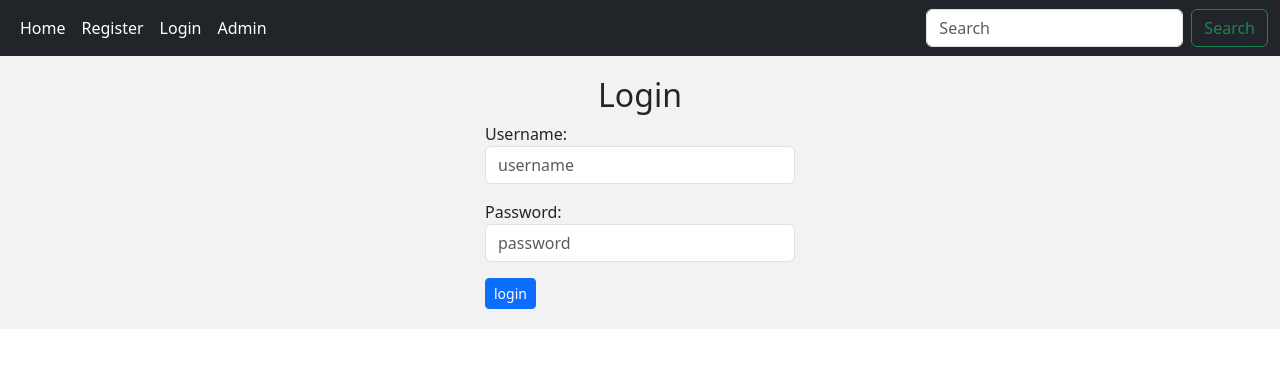
After one commit to Ebrahimakbari/SocialNetwork-Django, a Django app: page /accounts/login/ in a window 1280 px wide. The commit adds this page. Shown: the top 368 px of the page. Run offline with Django 5.2, Linux system fonts and the light colour scheme.

Commit message:
login logout

```diff
--- a/accounts/forms.py
+++ b/accounts/forms.py
@@ -1,5 +1,6 @@
 from typing import Any
 from django import forms
+from django.core.exceptions import ValidationError
 from django.contrib.auth.models import User
 
 
@@ -25,30 +26,43 @@ class UserRegistrationForm(forms.Form):
                                 'placeholder':'confirm password'
                                 }))
 
-    # def clean_password2(self):
-    #     password1 = self.cleaned_data['password1']
-    #     password2 = self.cleaned_data['password2']
-    #     if password1 != password2:
-    #         raise forms.ValidationError('passwords not equal!!!')
-    #     return password1
-
     def clean(self) -> dict[str, Any]:
         cleaned_data = super().clean()
-        password1 = cleaned_data.get('password1')
-        password2 = cleaned_data.get('password2')
+        password1 = cleaned_data.get('password1', None)
+        password2 = cleaned_data.get('password2', None)
         if password1 and password2 and password2 != password1:
-            raise forms.ValidationError('mismatch password!!')
+            raise ValidationError('mismatch password!!')
 
     def clean_email(self):
-        email = self.cleaned_data.get('email')
+        email = self.cleaned_data.get('email', None)
         user = User.objects.filter(email=email).exists()
         if user:
-            raise forms.ValidationError('email already exists!!')
+            raise ValidationError('email already exists!!')
         return email
 
     def clean_username(self):
-        username = self.cleaned_data.get('username')
+        username = self.cleaned_data.get('username', None)
         user = User.objects.filter(username=username).exists()
         if user:
-            raise forms.ValidationError('username already exists!!')
+            raise ValidationError('username already exists!!')
         return username
+
+
+class LoginForm(forms.Form):
+    username = forms.CharField(label='Username',
+                            widget=forms.TextInput(attrs={
+                                'class':'form-control',
+                                'placeholder':'username'
+                            }))
+    password1 = forms.CharField(label="Password",
+                                widget=forms.PasswordInput(attrs={
+                                'class':'form-control',
+                                'placeholder':'password'
+                                }))
+
+    def clean_username(self):
+        username = self.cleaned_data.get('username', None)
+        user = User.objects.filter(username=username).exists()
+        if user:
+            return username
+        raise ValidationError('username is not correct or you are not registered!')
--- /dev/null
+++ b/accounts/templates/accounts/login.html
@@ -0,0 +1,14 @@
+{% extends "shared/base.html" %}
+
+{% block title %} Login {% endblock title %}
+
+{% block content %}
+    <h2 class="text-center">Login</h2>
+    <div class="register-form d-flex justify-content-center align-items-center">
+        <form action="{% url "accounts:user_login" %}" method="post" class="col-md-3">
+            {% csrf_token %}
+            {{ form.as_p }}
+            <input type="submit" value="login" class="btn btn-primary btn-sm">
+        </form>
+    </div>
+{% endblock content %}
--- a/accounts/urls.py
+++ b/accounts/urls.py
@@ -4,5 +4,7 @@ from . import views
 
 app_name= 'accounts'
 urlpatterns = [
-    path('register/',views.RegisterView.as_view(),name='user_register')
+    path('register/',views.RegisterView.as_view(),name='user_register'),
+    path('login/',views.LoginView.as_view(),name='user_login'),
+    path('logout/',views.LogoutView.as_view(),name='user_logout'),
 ]
--- a/accounts/views.py
+++ b/accounts/views.py
@@ -1,7 +1,8 @@
 from django.shortcuts import render,redirect
 from django.views import View
+from django.contrib.auth import login,logout,authenticate
 from django.contrib.auth.models import User
-from .forms import UserRegistrationForm
+from .forms import UserRegistrationForm,LoginForm
 from django.contrib import messages
 
 
@@ -24,3 +25,34 @@ class RegisterView(View):
             return redirect('home:home')
 
         return render(request,self.template_name,context={'form':form})
+
+
+class LoginView(View):
+    form_class = LoginForm
+    template_name = 'accounts/login.html'
+
+    def get(self,request,*args, **kwargs):
+        form = self.form_class()
+        return render(request,self.template_name,context={'form':form})
+
+    def post(self,request,*args, **kwargs):
+        form = self.form_class(request.POST)
+        if form.is_valid():
+            password = form.cleaned_data.get('password1', None)
+            username = form.cleaned_data.get('username', None)
+            user = User.objects.filter(username=username).first()
+            if user.check_password(password):
+                login(request,user)
+                messages.success(request,'user successfully login')
+                return redirect('home:home')
+            messages.error(request,'incorrect password!!')
+
+        return render(request,self.template_name,context={'form':form})
+
+
+class LogoutView(View):
+    def get(self, request, *args, **kwargs):
+        if request.user.is_authenticated:
+            logout(request)
+            messages.success(request, 'logout successfully!')
+            return redirect('accounts:user_login')
--- a/templates/include/messages.html
+++ b/templates/include/messages.html
@@ -1,7 +1,7 @@
 {% if messages %}
 
     {% for message in messages %}
-        <div class="alert alert-{{ message.tags }}">
+        <div class="text-center alert alert-{{ message.tags }}">
             {{ message }}
         </div>
     {% endfor %}
--- a/templates/include/navbar.html
+++ b/templates/include/navbar.html
@@ -4,9 +4,19 @@
         <li class="nav-item">
           <a class="nav-link active" href="{% url "home:home" %}">Home</a>
         </li>
-        <li class="nav-item">
-          <a class="nav-link active" href="{% url "accounts:user_register" %}">Register</a>
-        </li>
+        {% if not user.is_authenticated %}
+          <li class="nav-item">
+            <a class="nav-link active" href="{% url "accounts:user_register" %}">Register</a>
+          </li>
+          <li class="nav-item">
+            <a class="nav-link active" href="{% url "accounts:user_login" %}">Login</a>
+          </li>
+        {% endif %}
+        {% if user.is_authenticated %}
+          <li class="nav-item">
+            <a class="nav-link active" href="{% url "accounts:user_logout" %}">Logout</a>
+          </li>
+        {% endif %}
         <li class="nav-item">
           <a class="nav-link active" href="/admin/">Admin</a>
         </li>
```
